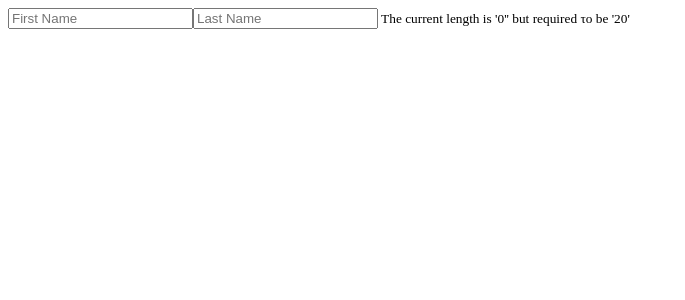
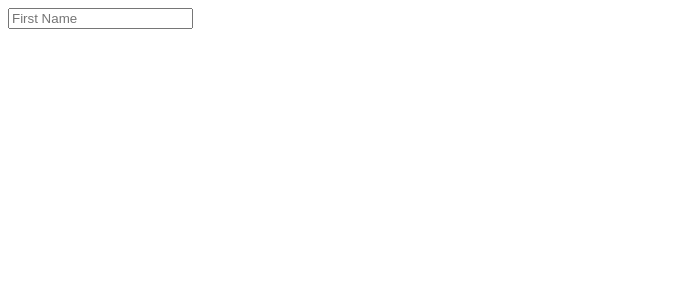
Before and after one commit to profanis/bpb-mastering-angular-reactive-forms, an Angular app: page / in a window 1280 px wide. Shown: the top 300 px of the page, without its empty margins (0-685 px from the left). Built offline with nearby package versions, Linux system fonts and the light colour scheme.

Commit message:
subscribe in valueChanges from a FormControl

```diff
--- a/src/app/app.component.html
+++ b/src/app/app.component.html
@@ -1,14 +1,3 @@
 <input  type="text"
         placeholder="First Name"
         [formControl]="firstName" />
-
-<input  type="text"
-        placeholder="Last Name"
-        [formControl]="lastName" />
-
-<small *ngIf="lastName?.errors?.exactCharacters">
-  The current length is
-  '{{lastName.errors.exactCharacters.actualLength}}''
-  but required το be
-  '{{lastName.errors.exactCharacters.requiredLength}}'
-</small>
--- a/src/app/app.component.ts
+++ b/src/app/app.component.ts
@@ -1,35 +1,28 @@
-import { Component } from '@angular/core'
-import {
-  AbstractControl,
-  FormBuilder,
-  ValidationErrors,
-  ValidatorFn,
-  Validators,
-} from '@angular/forms'
+import { Component, OnDestroy, OnInit } from '@angular/core'
+import { FormBuilder } from '@angular/forms'
+import { Subscription } from 'rxjs'
 
 @Component({
   selector: 'app-root',
-  templateUrl: './app.component.html',
-  styleUrls: ['./app.component.scss'],
+  template: ` <input
+    type="text"
+    placeholder="First Name"
+    [formControl]="firstName"
+  />`,
 })
-export class AppComponent {
-  firstName = this.fb.control('', Validators.minLength(3))
-  lastName = this.fb.control('', exactCharacters(20))
+export class AppComponent implements OnInit, OnDestroy {
+  firstName = this.fb.control('')
+  private firstNameSubscription: Subscription
 
   constructor(private fb: FormBuilder) {}
-}
 
-export function exactCharacters(length: number): ValidatorFn {
-  return (control: AbstractControl): ValidationErrors | null => {
-    const controlLength = control.value?.toString()?.length
+  ngOnInit() {
+    this.firstNameSubscription = this.firstName.valueChanges
+      .pipe()
+      .subscribe((value) => console.log(value))
+  }
 
-    return controlLength === length
-      ? null
-      : {
-          exactCharacters: {
-            requiredLength: length,
-            actualLength: controlLength,
-          },
-        }
+  ngOnDestroy() {
+    this.firstNameSubscription?.unsubscribe()
   }
 }
```
